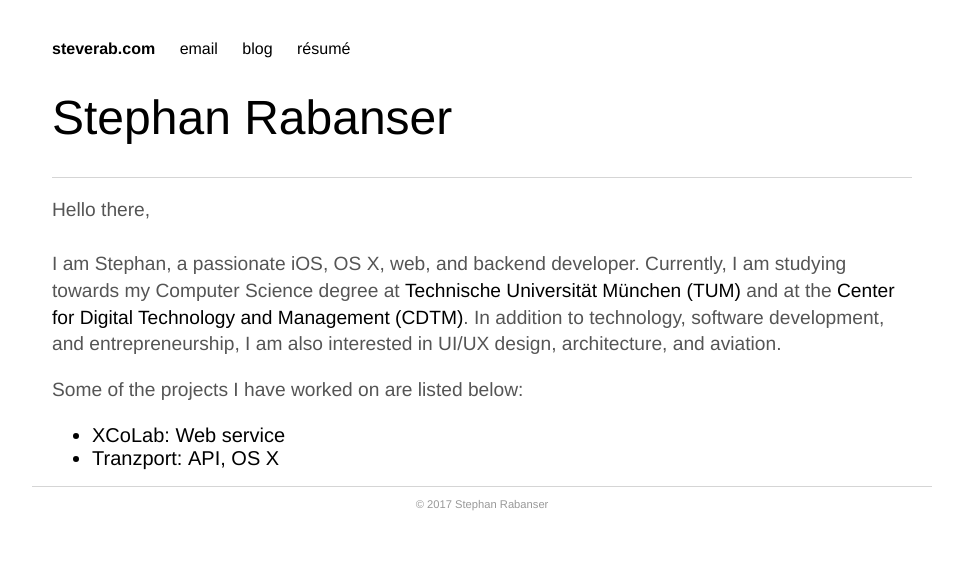
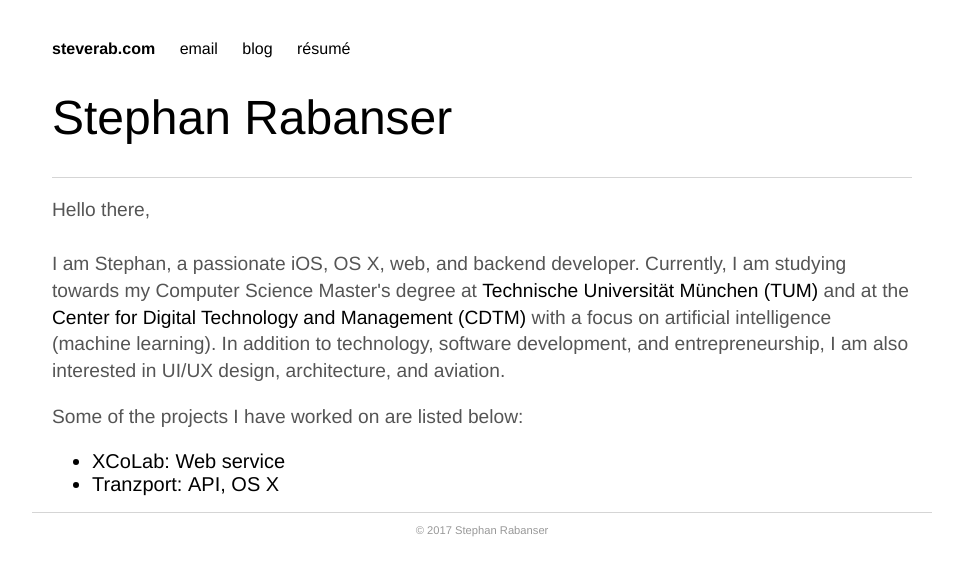
Before and after one commit to steverab/steverab.github.io, a Jekyll site: the page built from index.html, in a window 1280 px wide. Shown: the top 576 px of the page, without its empty margins (158-1121 px from the left). Built offline with Jekyll 4.4.1, drawn with Linux system fonts in a browser that asks for light colours.

Commit message:
Update homepage

```diff
--- a/index.html
+++ b/index.html
@@ -6,7 +6,7 @@
 	<h1>Stephan Rabanser</h1>
 	<hr/>
 	<p>Hello there,<br/><br/>
-		I am Stephan, a passionate iOS, OS X, web, and backend developer. Currently, I am studying towards my Computer Science degree at <a href="http://www.tum.de/en/homepage/">Technische Universit&auml;t M&uuml;nchen (TUM)</a> and at the <a href="http://cdtm.de/">Center for Digital Technology and Management (CDTM)</a>. In addition to technology, software development, and entrepreneurship, I am also interested in UI/UX design, architecture, and aviation.</p>
+		I am Stephan, a passionate iOS, OS X, web, and backend developer. Currently, I am studying towards my Computer Science Master's degree at <a href="http://www.tum.de/en/homepage/">Technische Universit&auml;t M&uuml;nchen (TUM)</a> and at the <a href="http://cdtm.de/">Center for Digital Technology and Management (CDTM)</a> with a focus on artificial intelligence (machine learning). In addition to technology, software development, and entrepreneurship, I am also interested in UI/UX design, architecture, and aviation.</p>
 	<p>Some of the projects I have worked on are listed below:</p>
 	<ul>
 		<li>XCoLab: <a href="https://github.com/CCI-MIT/XCoLab">Web service</a></li>
```
